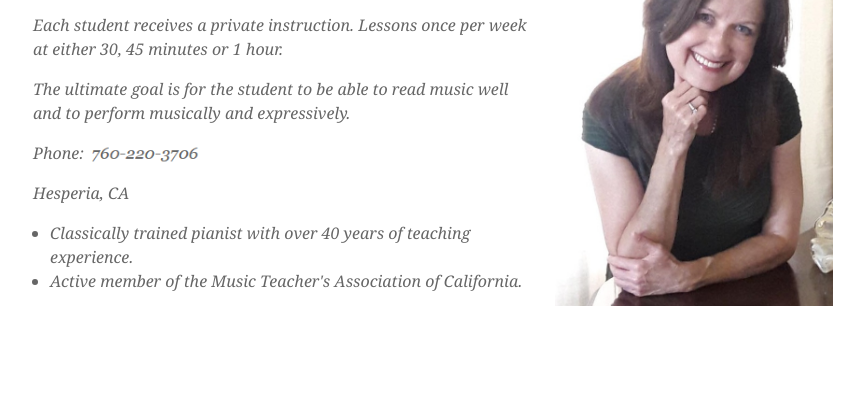
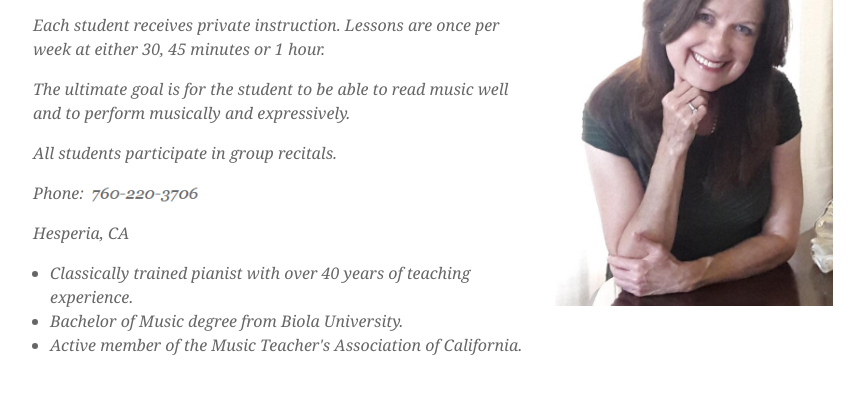
Before and after one commit to MissKarensPianoStudio/MissKarensPianoStudio.github.io, a plain HTML site: page index.html in a window 1280 px wide. Shown: the part 84-478 px from the top of the page, without its empty margins (207-1071 px from the left). Drawn offline with Linux system fonts and the light colour scheme.

Commit message:
Update index.html
Mom's feedback. :)

```diff
--- a/index.html
+++ b/index.html
@@ -45,11 +45,12 @@
 
         <div id="objective">
             <p>
-				Each student receives a private instruction. Lessons once per week at either 30, 45 minutes or 1 hour.
+				Each student receives private instruction. Lessons are once per week at either 30, 45 minutes or 1 hour.
             </p>
             <p>
                 The ultimate goal is for the student to be able to read music well and to perform musically and expressively.
             </p>
+		<p>All students participate in group recitals.</p>
             <p>
                 Phone: <img src="images/phone.png" id="phone-number" />
             </p>
@@ -59,6 +60,7 @@
 			<p>
 				<ul id="creds">
 					<li>Classically trained pianist with over 40 years of teaching experience.</li>
+					<li>Bachelor of Music degree from Biola University.</li>
 					<li>Active member of the Music Teacher's Association of California.</li>
 				</ul>
 			</p>
```
